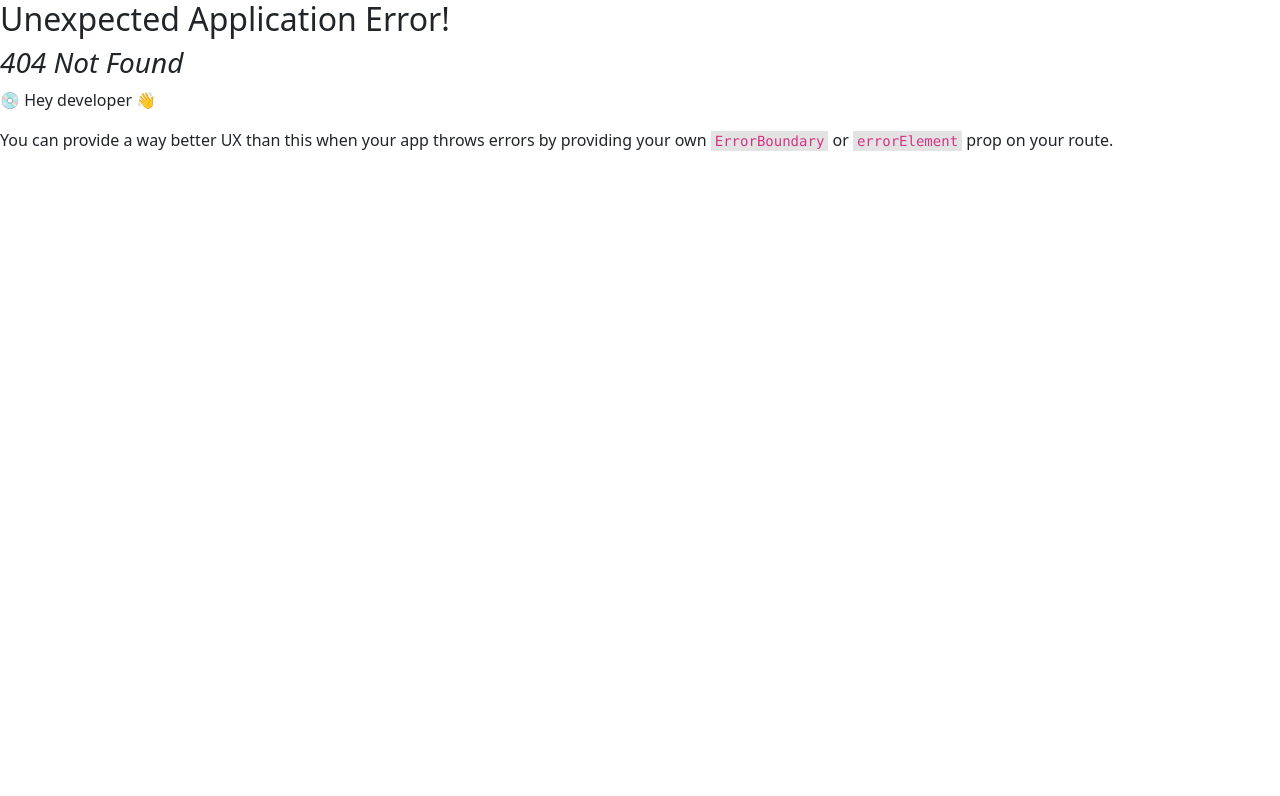
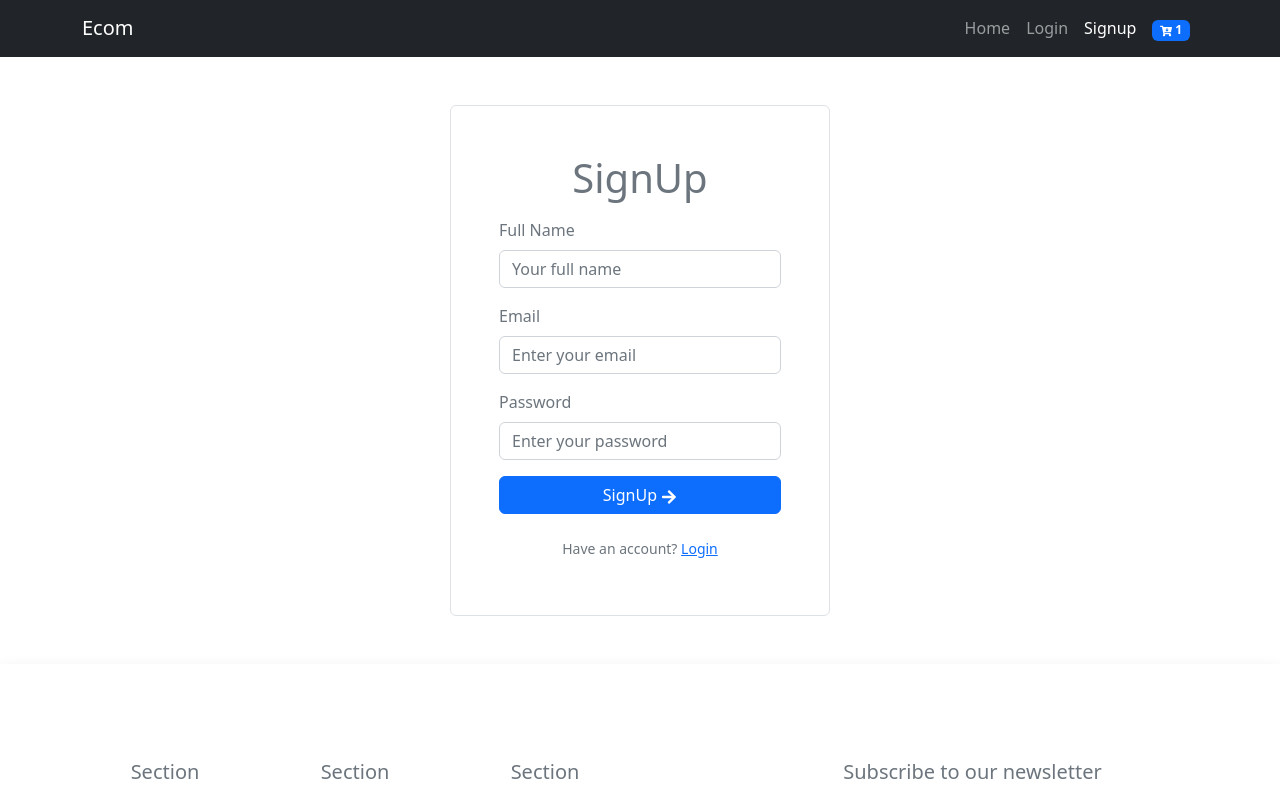
Before and after one commit to prantoc/ecom-Ibrat-client, a React (Create React App) app: page /signup in a window 1280 px wide. Before the commit this address had no page. Shown: the top 796 px of the page. Built offline with nearby package versions, Linux system fonts and the light colour scheme.

Commit message:
login and signup page design done

```diff
--- a/package.json
+++ b/package.json
@@ -11,6 +11,7 @@
     "react": "^18.2.0",
     "react-bootstrap": "^2.7.0",
     "react-dom": "^18.2.0",
+    "react-hook-form": "^7.41.0",
     "react-icons": "^4.7.1",
     "react-loader-spinner": "^5.3.4",
     "react-router-bootstrap": "^0.26.2",
--- /dev/null
+++ b/src/Pages/Auth/Login/Login.js
@@ -0,0 +1,46 @@
+import React from 'react';
+import { Col, Container, Row } from 'react-bootstrap';
+import { FaArrowRight } from 'react-icons/fa';
+import { useForm } from 'react-hook-form';
+import { Link } from 'react-router-dom';
+
+const Login = () => {
+
+    const { register, formState: { errors }, handleSubmit } = useForm();
+    const handleLogin = data => {
+        const { email, password } = data
+    }
+
+    return (
+        <Container>
+            <Row className='my-5'>
+                <Col md={4} sm={10} className='mx-auto border p-5 rounded text-secondary auth-card'>
+                    <form onSubmit={handleSubmit(handleLogin)}>
+                        <h1 className='text-center pb-4'>Login</h1>
+                        <div className="mb-4">
+                            <label htmlFor="exampleInputEmail1" className="form-label">Email address</label>
+                            <input {...register("email", {
+                                required: { value: true, message: "Email Address is required" }
+                            })} type="email" className="form-control" id="exampleInputEmail1" aria-invalid={errors.email ? "true" : "false"} />
+                            {errors.email && <p className='text-danger fw-bold my-1' role="alert">{errors.email?.message}</p>}
+                        </div>
+                        <div className="mb-4">
+                            <label htmlFor="exampleInputPassword1" className="form-label">Password</label>
+                            <input {...register("password", {
+                                required: { value: true, message: "Password Address is required" },
+                                minLength: { value: 6, message: 'Password must be 6 characters!' }
+                            })} type="password" className="form-control" id="exampleInputPassword1" aria-invalid={errors.password ? "true" : "false"} />
+                            {errors.password && <p className='text-danger fw-bold my-1' role="alert">{errors.password?.message}</p>}
+                        </div>
+                        <button type="submit" className="btn btn-primary text-center col-12  rounded">
+                            Login <FaArrowRight></FaArrowRight>
+                        </button>
+                    </form>
+                    <div className="form-text text-center p-2 mt-3">Doesn't have an account? <Link to="/signup">Create new Acoount</Link></div>
+                </Col>
+            </Row>
+        </Container>
+    );
+};
+
+export default Login;
--- /dev/null
+++ b/src/Pages/Auth/SignUp/SignUp.js
@@ -0,0 +1,61 @@
+import React from 'react';
+import { Col, Container, Row } from 'react-bootstrap';
+import { Link } from 'react-router-dom';
+import { FaArrowRight } from 'react-icons/fa';
+import { useForm } from 'react-hook-form';
+
+
+const SignUp = () => {
+    const { register, formState: { errors }, handleSubmit } = useForm();
+
+    //? Signup function
+    const handleSignUp = data => {
+        const { name, email, password, type } = data
+        const user = {
+            name,
+            email,
+            role: type,
+            verified: false
+        }
+
+    }
+
+
+    return (
+        <Container>
+            <Row className='my-5'>
+                <Col md={4} sm={10} className='mx-auto border p-5 rounded text-secondary auth-card'>
+                    <form onSubmit={handleSubmit(handleSignUp)}>
+                        <h1 className='text-center pb-2'>SignUp</h1>
+                        <div className="mb-3">
+                            <label htmlFor="exampleInputName" className="form-label">Full Name</label>
+                            <input {...register("name", { required: "Name is required" })} placeholder="Your full name" className="form-control" id="exampleInputName" aria-invalid={errors.name ? "true" : "false"} />
+                            {errors.name && <p className='text-danger fw-bold my-1' role="alert">{errors.name?.message}</p>}
+                        </div>
+                        <div className="mb-3">
+                            <label htmlFor="exampleInputEmail1" className="form-label">Email</label>
+                            <input type="email" {...register("email", {
+                                required: { value: true, message: "Email Address is required" },
+                            })} aria-invalid={errors.email ? "true" : "false"} className="form-control" id="exampleInputEmail1" placeholder='Enter your email ' />
+                            {errors.email && <p className='text-danger fw-bold my-1' role="alert">{errors.email?.message}</p>}
+                        </div>
+                        <div className="mb-3">
+                            <label htmlFor="exampleInputPassword1" className="form-label">Password</label>
+                            <input type="password" {...register("password", {
+                                required: "Password Address is required",
+                                minLength: { value: 6, message: 'Password must be 6 characters!' }
+                            })} aria-invalid={errors.password ? "true" : "false"} className="form-control" id="exampleInputPassword1" placeholder='Enter your password' />
+                            {errors.password && <p className='text-danger fw-bold my-1' role="alert">{errors.password?.message}</p>}
+                        </div>
+                        <button type="submit" className="btn btn-primary text-center col-12  rounded">
+                            SignUp <FaArrowRight></FaArrowRight>
+                        </button>
+                    </form>
+                    <div className="form-text text-center p-2 mt-3">Have an account? <Link to="/login">Login</Link></div>
+                </Col>
+            </Row>
+        </Container>
+    );
+};
+
+export default SignUp;
--- a/src/Pages/Shared/Header/Header.jsx
+++ b/src/Pages/Shared/Header/Header.jsx
@@ -5,20 +5,20 @@ import { LinkContainer } from 'react-router-bootstrap';
 
 const Header = () => {
     return (
-        <Navbar bg="dark" variant="dark">
+        <Navbar bg="dark" variant="dark" expand='lg'>
             <Container>
-                <Navbar.Brand href="#home">React-Bootstrap</Navbar.Brand>
+                <Navbar.Brand >Ecom</Navbar.Brand>
                 <Navbar.Toggle aria-controls="basic-navbar-nav" />
-                <Navbar.Collapse id="basic-navbar-nav" className="d-flex justify-content-end">
-                    <Nav>
+                <Navbar.Collapse id="basic-navbar-nav" className="d-lg-flex justify-content-lg-end">
+                    <Nav >
                         <LinkContainer to="/">
                             <Nav.Link>Home</Nav.Link>
                         </LinkContainer>
                         <LinkContainer to="/login">
                             <Nav.Link>Login</Nav.Link>
                         </LinkContainer>
-                        <LinkContainer to="/register">
-                            <Nav.Link>Register</Nav.Link>
+                        <LinkContainer to="/signup">
+                            <Nav.Link>Signup</Nav.Link>
                         </LinkContainer>
                         <LinkContainer to="/checkout">
                             <Nav.Link> <Badge bg="primary" text="white"> <FaCartArrowDown></FaCartArrowDown> 1</Badge></Nav.Link>
```
Also changed, not shown: src/Routes/Routes/Routes.js (+10 -0 lines), 1 other file (tests, documents, lock files or other folders).
